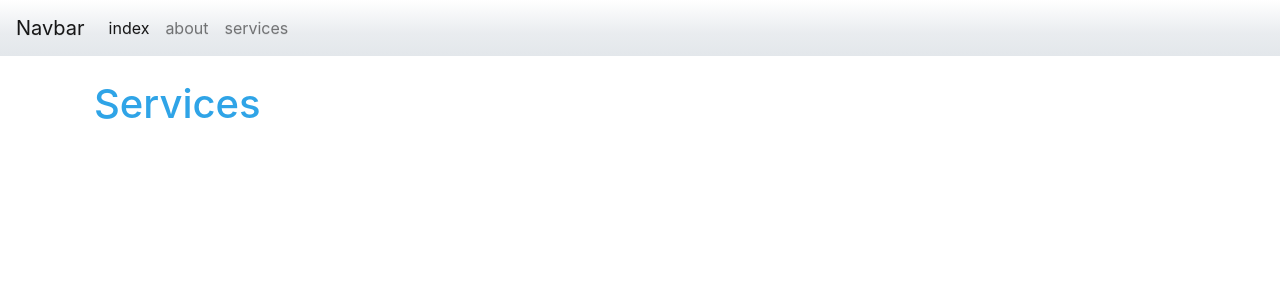
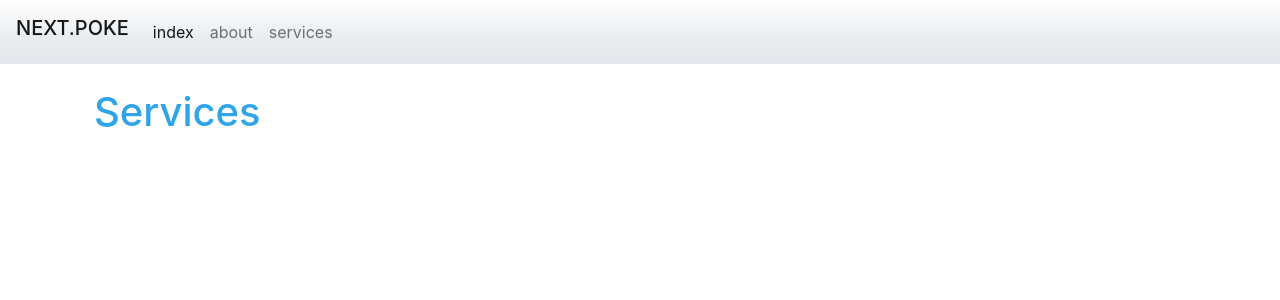
Before and after one commit to EmpatiaIndustries/pokedex, a Next.js app: page /services in a window 1280 px wide. Shown: the top 300 px of the page. Built offline with nearby package versions, Linux system fonts and the light colour scheme.

Commit message:
se modifica detalle en la navbar

```diff
--- a/components/Navigation.js
+++ b/components/Navigation.js
@@ -4,9 +4,7 @@ const Navigation = () => {
   return (
     <div>
       <nav className="navbar navbar-expand-lg navbar-light bg-light">
-        <a className="navbar-brand" href="#">
-          Navbar
-        </a>
+        <h3 className="navbar-brand">NEXT.POKE</h3>
         <button
           className="navbar-toggler"
           type="button"
```
Also changed, not shown: pages/index.js (+10 -0 lines).
